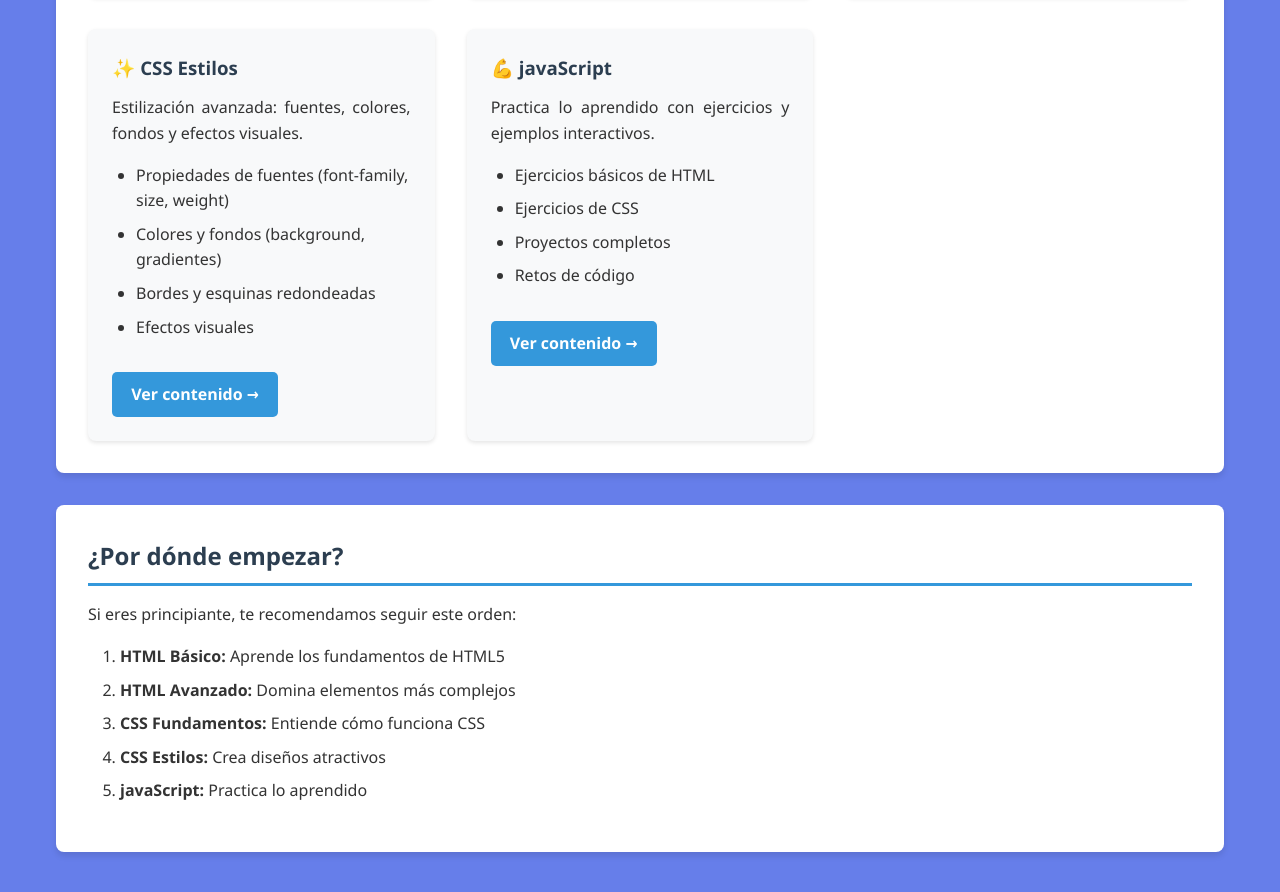
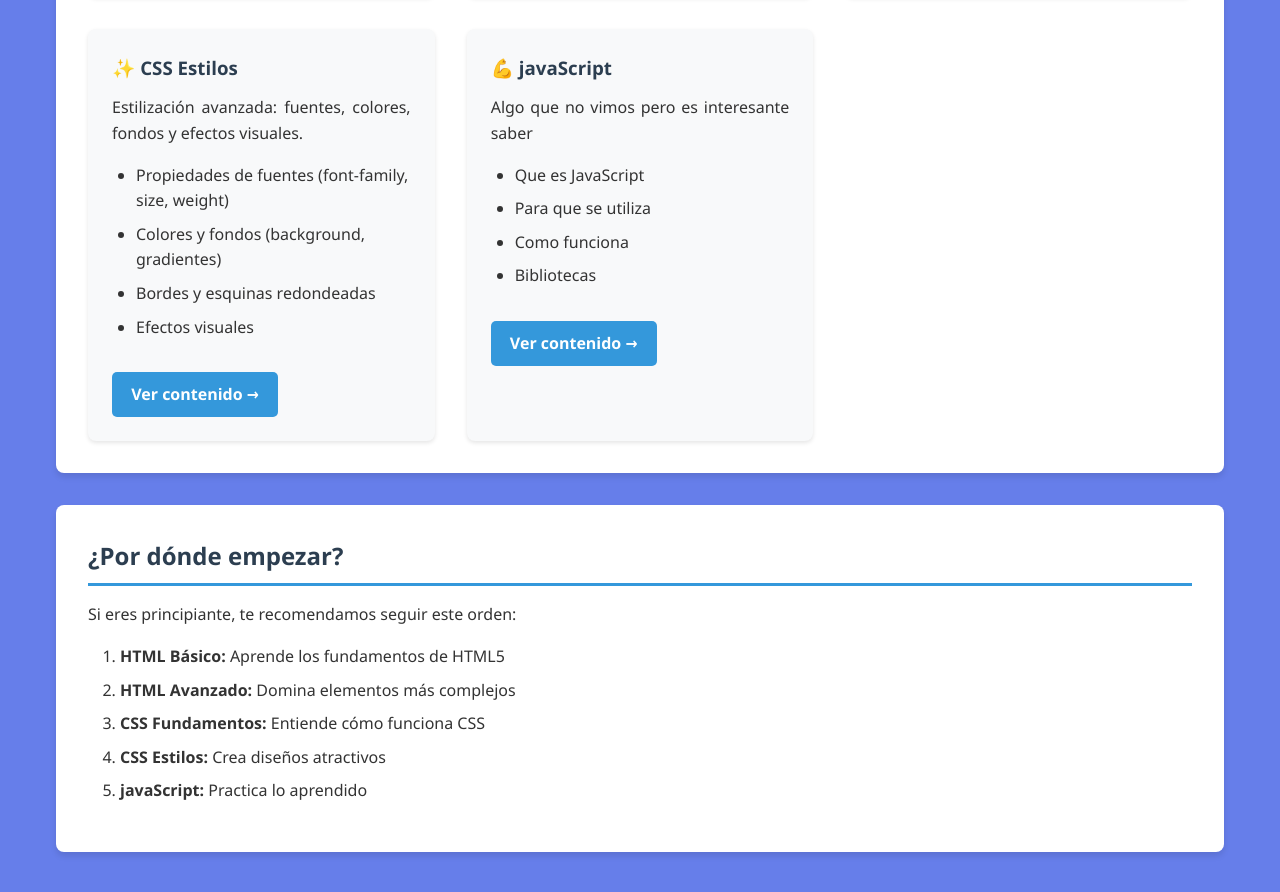
Before and after one commit to KYRR18/WebDev_final, a plain HTML site: page index.html in a window 1280 px wide. Shown: the part 905-1797 px from the top of the page. Drawn offline with Linux system fonts and the light colour scheme.

Commit message:
feat: update JavaScript section content and add new topics

```diff
--- a/index.html
+++ b/index.html
@@ -83,12 +83,12 @@
 
                 <article class="card">
                     <h3>💪 javaScript</h3>
-                    <p>Practica lo aprendido con ejercicios y ejemplos interactivos.</p>
+                    <p>Algo que no vimos pero es interesante saber</p>
                     <ul>
-                        <li>Ejercicios básicos de HTML</li>
-                        <li>Ejercicios de CSS</li>
-                        <li>Proyectos completos</li>
-                        <li>Retos de código</li>
+                        <li>Que es JavaScript</li>
+                        <li>Para que se utiliza</li>
+                        <li>Como funciona</li>
+                        <li>Bibliotecas</li>
                     </ul>
                     <a href="pages/ejercicios.html" class="btn-card">Ver contenido →</a>
                 </article>
```
